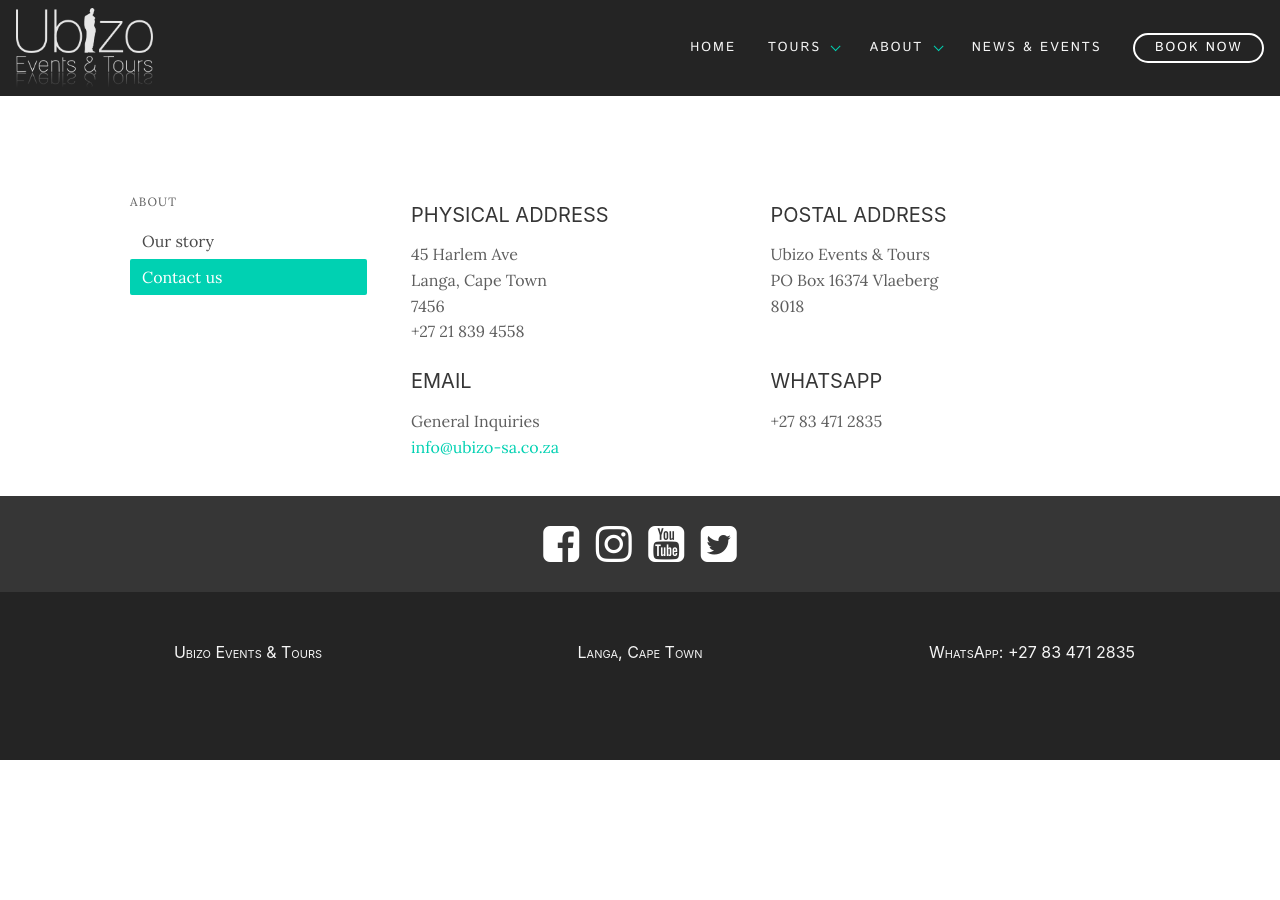
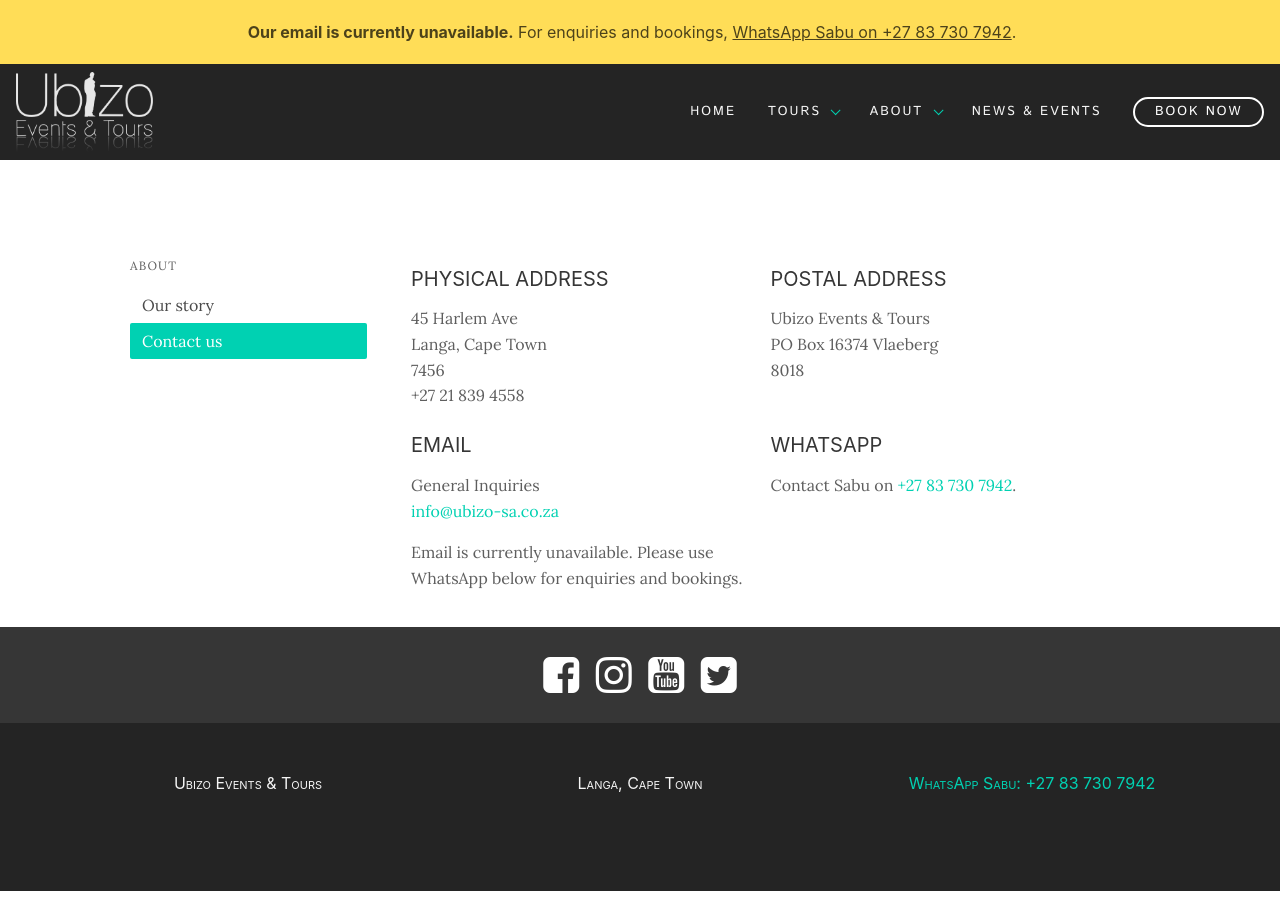
Before and after one commit to ubizo-sa/ubizo-sa.github.io, a Jekyll site: the page built from contact-us.md, in a window 1280 px wide. Built offline with Jekyll 4.4.1, drawn with Linux system fonts in a browser that asks for light colours.

Commit message:
Add Sabu WhatsApp contact during email outage

```diff
--- a/_config.yml
+++ b/_config.yml
@@ -15,6 +15,8 @@
 # in the templates via {{ site.myvariable }}.
 title: Ubizo Events & Tours
 email: info@ubizo-sa.co.za
+whatsapp_number: "27837307942"
+whatsapp_display: "+27 83 730 7942"
 description: > # this means to ignore newlines until "baseurl:"
    Ubizo Events & Tours offers the best Cape Town tourism experience. Come, walk in our shoes.
 #  Write an awesome description for your new site here. You can edit this
--- a/_includes/footer.html
+++ b/_includes/footer.html
@@ -21,7 +21,7 @@
     <div class="columns content">
       <div class="column has-text-centered is-capitalized is-smallcaps">Ubizo Events &amp; Tours</div>
       <div class="column has-text-centered is-capitalized is-smallcaps">Langa, Cape Town</div>
-      <div class="column has-text-centered is-capitalized is-smallcaps">WhatsApp: +27 83 471 2835</div>
+      <div class="column has-text-centered is-capitalized is-smallcaps"><a href="https://wa.me/{{ site.whatsapp_number }}">WhatsApp Sabu: {{ site.whatsapp_display }}</a></div>
     </div>
     <!-- <p class="has-text-grey has-text-centered is-size-7">Design inspired by <a
         href="https://www.squarespace.com/">Squarespace</a></p> -->
--- a/_layouts/default.html
+++ b/_layouts/default.html
@@ -4,6 +4,13 @@
   {% include head.html %}
 
   <body>
+
+    <aside class="notification is-warning has-text-centered ub-contact-notice" aria-label="Email outage contact information">
+      <div class="container">
+        <strong>Our email is currently unavailable.</strong>
+        For enquiries and bookings, <a href="https://wa.me/{{ site.whatsapp_number }}">WhatsApp Sabu on {{ site.whatsapp_display }}</a>.
+      </div>
+    </aside>
 
     {% comment %} {% include header.html %} {% endcomment %}
 
--- a/_sass/ubizo.scss
+++ b/_sass/ubizo.scss
@@ -33,6 +33,11 @@
 
 // 4. Import the rest of Bulma
 @import "bulma";
+
+.notification.ub-contact-notice {
+  border-radius: 0;
+  margin-bottom: 0;
+}
 
 .navbar {
   font-family: 'Istok Web', sans-serif;
--- a/contact-us.md
+++ b/contact-us.md
@@ -29,10 +29,12 @@
 General Inquiries
 [info@ubizo-sa.co.za](mailto:info@ubizo-sa.co.za)
 
+Email is currently unavailable. Please use WhatsApp below for enquiries and bookings.
+
 {% include tile_end_start.html %}
 
 #### WHATSAPP
 
-+27 83 471 2835
+Contact Sabu on [{{ site.whatsapp_display }}](https://wa.me/{{ site.whatsapp_number }}).
 
 {% include tile_end.html %}
```
